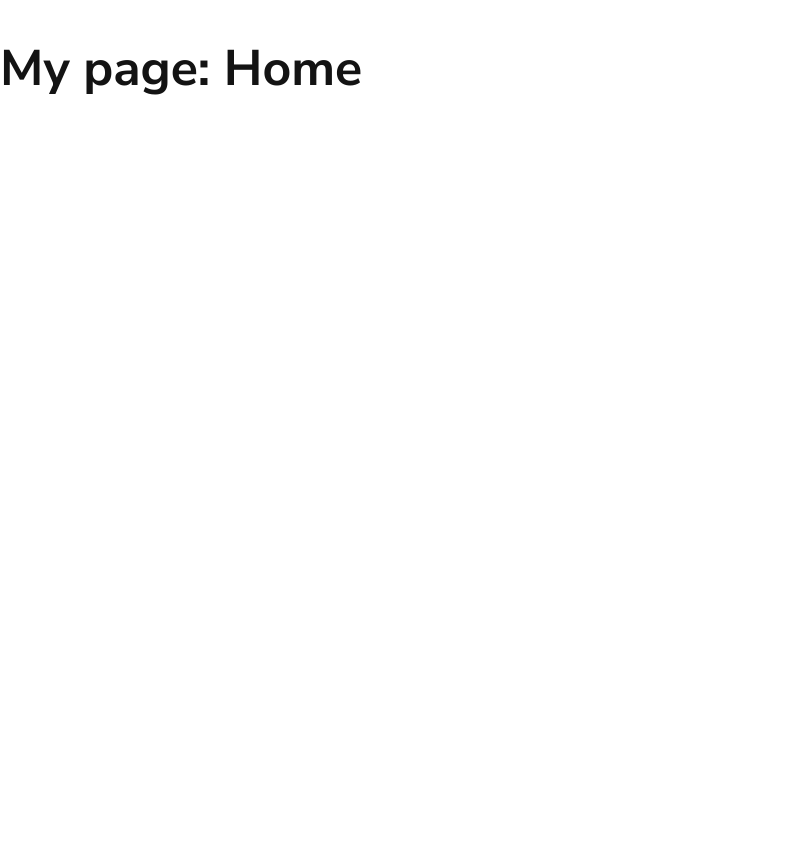
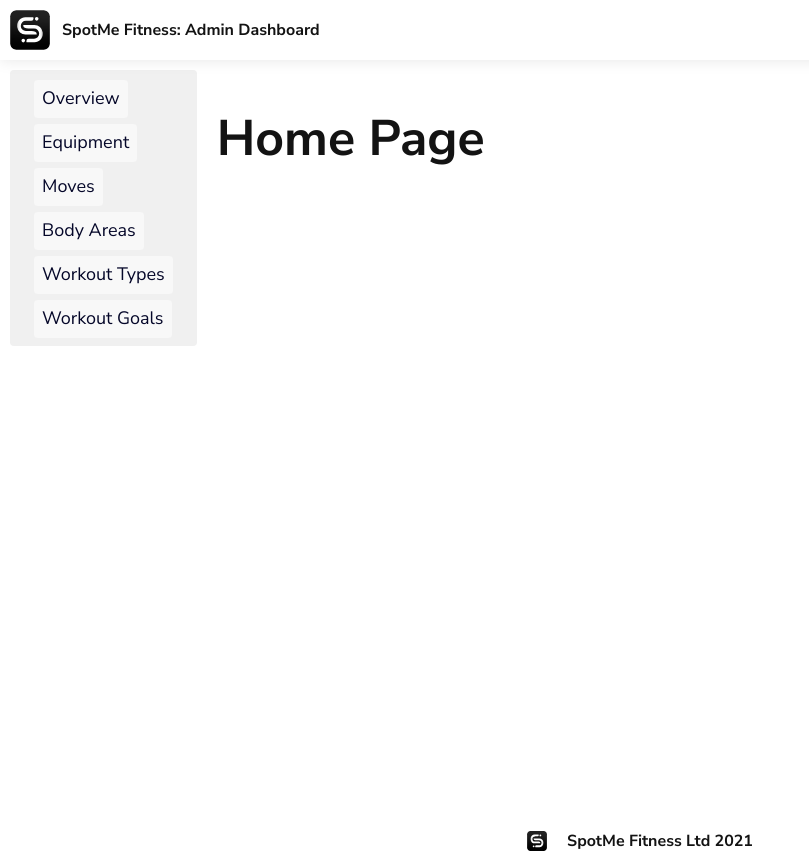
Before and after one commit to ObserverMoment/sofie_admin_ui, a Next.js app: page / in a window 1280 px wide. Shown: the whole page, without its empty margins (0-809 px from the left). Before the commit the page ends 800 px from the top, so only its background shows below. Built offline with nearby package versions, Linux system fonts and the light colour scheme.

Commit message:
basic skeleton

```diff
--- a/pages/index.tsx
+++ b/pages/index.tsx
@@ -1,5 +1,11 @@
+import React from 'react'
+import { Page } from '../components/layout/page'
 import { Title } from '../components/styled'
 
 export default function Home() {
-  return <Title>My page: Home</Title>
+  return (
+    <Page>
+      <Title>Home Page</Title>
+    </Page>
+  )
 }
```
